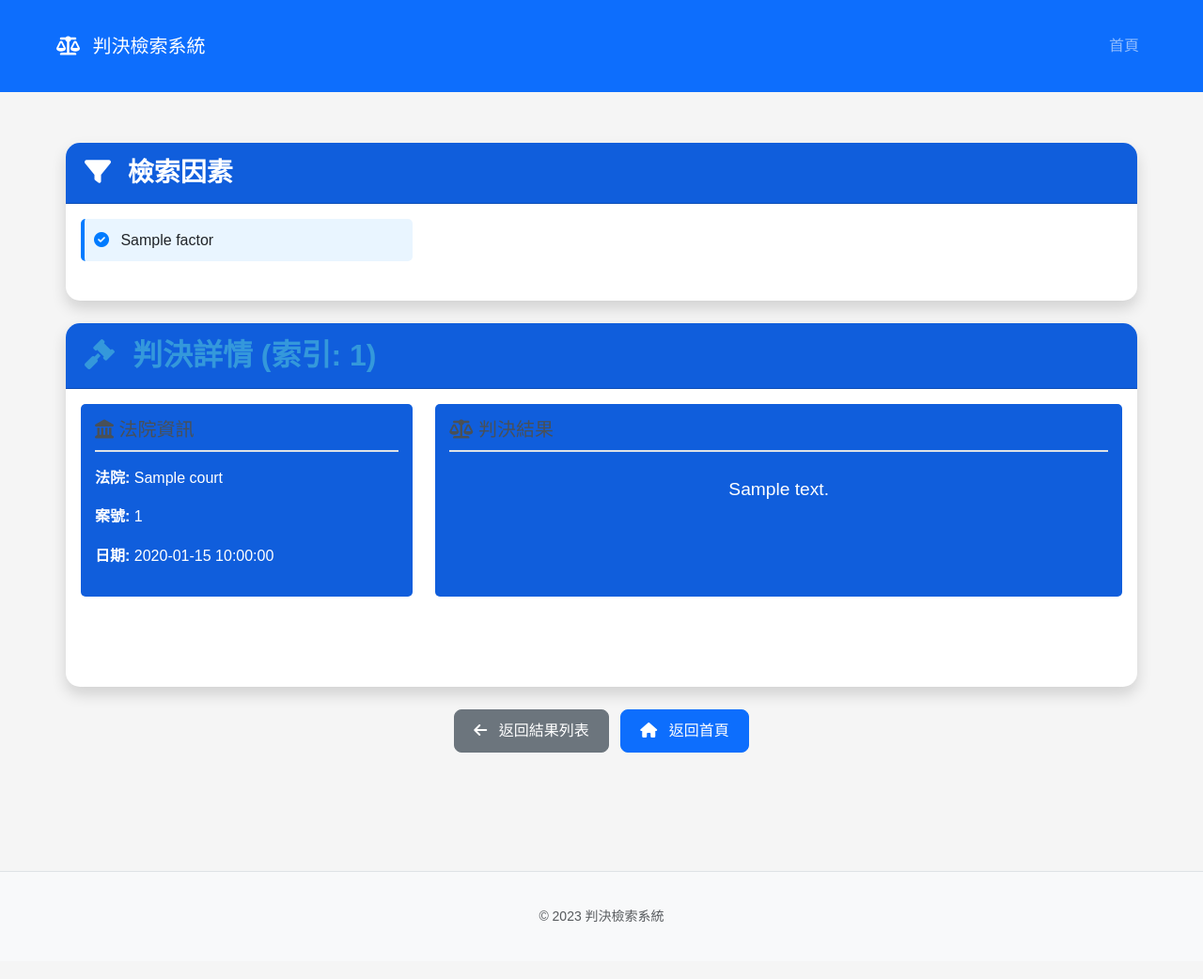
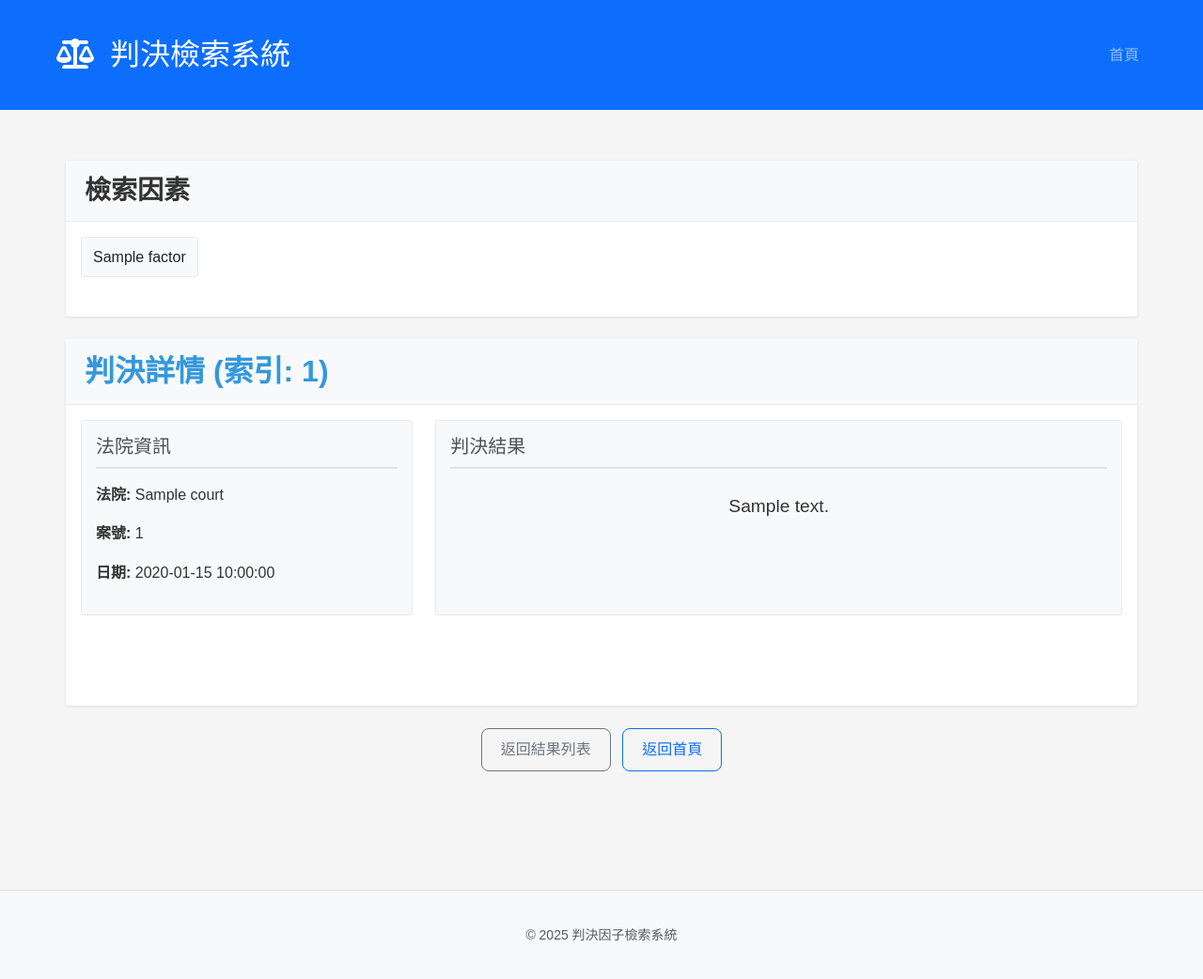
Before and after one commit to UDICatNCHU/FactorRetrieval, a Flask app: template templates/judgment.html in a window 1280 px wide. Shown: the whole page at 94% size. Before the commit the page ends 982 px from the top, so only its background shows below. Run offline with Flask 3, Linux system fonts and the light colour scheme; the template is opened without the code that fills it: most values are stand-ins (such as "Sample title", 1, 10 or a date in 2020).

Commit message:
更新判決檢索系統樣式，調整背景顏色及邊框，提升可讀性；修正Python版本號；更新頁腳年份

```diff
--- a/templates/judgment.html
+++ b/templates/judgment.html
@@ -3,32 +3,51 @@
 {% block content %}
 <style>
     .judgment-text {
-        border-left: none; /* 移除藍色邊框線 */
+        border-left: none;
     }
     .card-header-custom {
-        background-color: #105edc; /* 新的背景顏色 */
-        color: #ffffff; /* 文字顏色 */
+        background-color: #f8f9fa;
+        color: #333;
+        border-bottom: 1px solid #eaeaea;
     }
     .judgment-info-card {
-        background-color: #105edc; /* 新的背景顏色 */
-        color: #ffffff; /* 文字顏色 */
+        background-color: #f8f9fa;
+        color: #333;
         padding: 15px;
-        border-radius: 5px;
+        border-radius: 3px;
+        border: 1px solid #eaeaea;
+    }
+    .factor-badge {
+        background-color: #f8f9fa;
+        border: 1px solid #eaeaea;
+        padding: 8px 12px;
+        border-radius: 3px;
+        display: inline-block;
+    }
+    .judgment-section-title {
+        border-bottom: 1px solid #eaeaea;
+        padding-bottom: 10px;
+        margin-bottom: 15px;
+        font-size: 1.2rem;
+    }
+    .card {
+        border-radius: 3px;
+        box-shadow: 0 1px 3px rgba(0,0,0,0.1);
     }
 </style>
 <div class="judgment-container">
     <!-- 添加選定因素顯示區塊 -->
     {% if selected_factors %}
-    <div class="card border-0 shadow mb-4">
+    <div class="card border-0 mb-4">
         <div class="card-header card-header-custom">
-            <h3 class="mb-0"><i class="fas fa-filter"></i> 檢索因素</h3>
+            <h3 class="mb-0">檢索因素</h3>
         </div>
         <div class="card-body">
             <div class="row">
                 {% for factor in selected_factors %}
                 <div class="col-md-4 col-sm-6 mb-3">
                     <div class="factor-badge">
-                        <i class="fas fa-check-circle"></i> {{ factor }}
+                        {{ factor }}
                     </div>
                 </div>
                 {% endfor %}
@@ -37,16 +56,16 @@
     </div>
     {% endif %}
 
-    <div class="card border-0 shadow mb-4">
+    <div class="card border-0 mb-4">
         <div class="card-header card-header-custom">
-            <h2 class="mb-0"><i class="fas fa-gavel"></i> 判決詳情 (索引: {{ index }})</h2>
+            <h2 class="mb-0">判決詳情 (索引: {{ index }})</h2>
         </div>
         <div class="card-body">
             <div class="row mb-4">
                 <!-- 判決基本信息 -->
                 <div class="col-md-4 mb-3">
                     <div class="judgment-info-card">
-                        <h5><i class="fas fa-landmark"></i> 法院資訊</h5>
+                        <h5>法院資訊</h5>
                         <p><strong>法院:</strong> {{ judgment.get('court', '未提供') }}</p>
                         <p><strong>案號:</strong> {{ judgment.get('case_number', '未提供') }}</p>
                         <p><strong>日期:</strong> {{ judgment.get('date', '未提供') }}</p>
@@ -56,8 +75,7 @@
                 <!-- 犯罪類型和結果 -->
                 <div class="col-md-8 mb-3">
                     <div class="judgment-info-card">
-                        <h5><i class="fas fa-balance-scale"></i> 判決結果</h5>
-                        <!-- <p><strong>主要犯罪類型:</strong> {{ judgment.get('crime_type', '未提供') }}</p> -->
+                        <h5>判決結果</h5>
                         <p class="sentence-result">{{ judgment.get('mainText', '判決結果未提供') }}</p>
                     </div>
                 </div>
@@ -66,17 +84,17 @@
             <!-- 判決內容 -->
             <div class="judgment-section" style="padding: 20px;">
                 {% if judgment.get('fact') %}
-                <h4 class="judgment-section-title"><i class="fas fa-clipboard-list"></i> 事實</h4>
+                <h4 class="judgment-section-title">事實</h4>
                 <div class="judgment-text mb-4">{{ judgment.get('fact') | safe }}</div>
                 {% endif %}
 
                 {% if judgment.get('reason') %}
-                <h4 class="judgment-section-title"><i class="fas fa-lightbulb"></i> 理由</h4>
+                <h4 class="judgment-section-title">理由</h4>
                 <div class="judgment-text mb-4">{{ judgment.get('reason') | safe }}</div>
                 {% endif %}
 
                 {% if not judgment.get('fact') and not judgment.get('reason') and judgment.get('content') %}
-                <h4 class="judgment-section-title"><i class="fas fa-file-alt"></i> 判決全文</h4>
+                <h4 class="judgment-section-title">判決全文</h4>
                 <div class="judgment-text mb-4">{{ judgment.get('content') | safe }}</div>
                 {% endif %}
             </div>
@@ -84,11 +102,11 @@
     </div>
 
     <div class="text-center mt-4 mb-5">
-        <a href="javascript:history.back()" class="btn btn-secondary me-2">
-            <i class="fas fa-arrow-left"></i> 返回結果列表
+        <a href="javascript:history.back()" class="btn btn-outline-secondary me-2">
+            返回結果列表
         </a>
-        <a href="{{ url_for('index') }}" class="btn btn-primary">
-            <i class="fas fa-home"></i> 返回首頁
+        <a href="{{ url_for('index') }}" class="btn btn-outline-primary">
+            返回首頁
         </a>
     </div>
 </div>
--- a/templates/layout.html
+++ b/templates/layout.html
@@ -14,7 +14,7 @@
 <body>
     <nav class="navbar navbar-expand-lg navbar-dark bg-primary">
         <div class="container">
-            <a class="navbar-brand" href="{{ url_for('index') }}">
+            <a class="navbar-brand fs-2" href="{{ url_for('index') }}">
                 <i class="fas fa-balance-scale"></i> 判決檢索系統
             </a>
             <button class="navbar-toggler" type="button" data-bs-toggle="collapse" data-bs-target="#navbarNav">
@@ -47,7 +47,7 @@
 
     <footer class="footer mt-5 py-3 bg-light">
         <div class="container text-center">
-            <span class="text-muted">© 2023 判決檢索系統</span>
+            <span class="text-muted">© 2025 判決因子檢索系統</span>
         </div>
     </footer>
 
```
Also changed, not shown: templates/index.html (+2 -14 lines), templates/results.html (+5 -5 lines), 1 other file.
